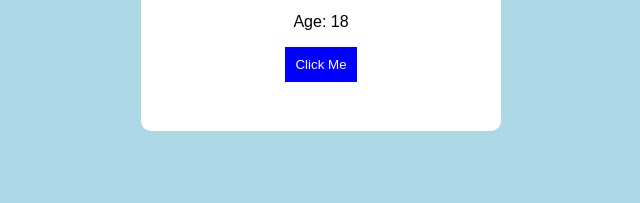
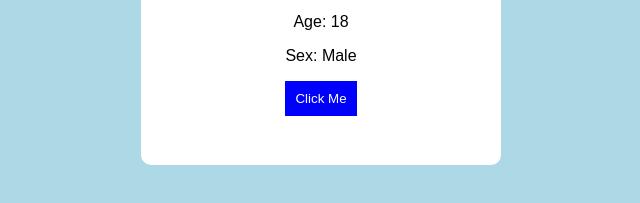
Before and after one commit to Lavya-Patel-cg/Student-Task-Manager, a plain HTML site: page index.html in a window 1280 px wide. Shown: the part 231-434 px from the top of the page, without its empty margins (319-959 px from the left). Drawn offline with Linux system fonts and the light colour scheme.

Commit message:
branch is updated

```diff
--- a/index.html
+++ b/index.html
@@ -17,6 +17,7 @@
 
         <p>Name: Mayaaaaaaaaaaaaaank</p>
         <p>Age: 18</p>
+        <p> Sex: Male</p>
 
 
         <button onclick="showMessage()">Click Me</button>
```
